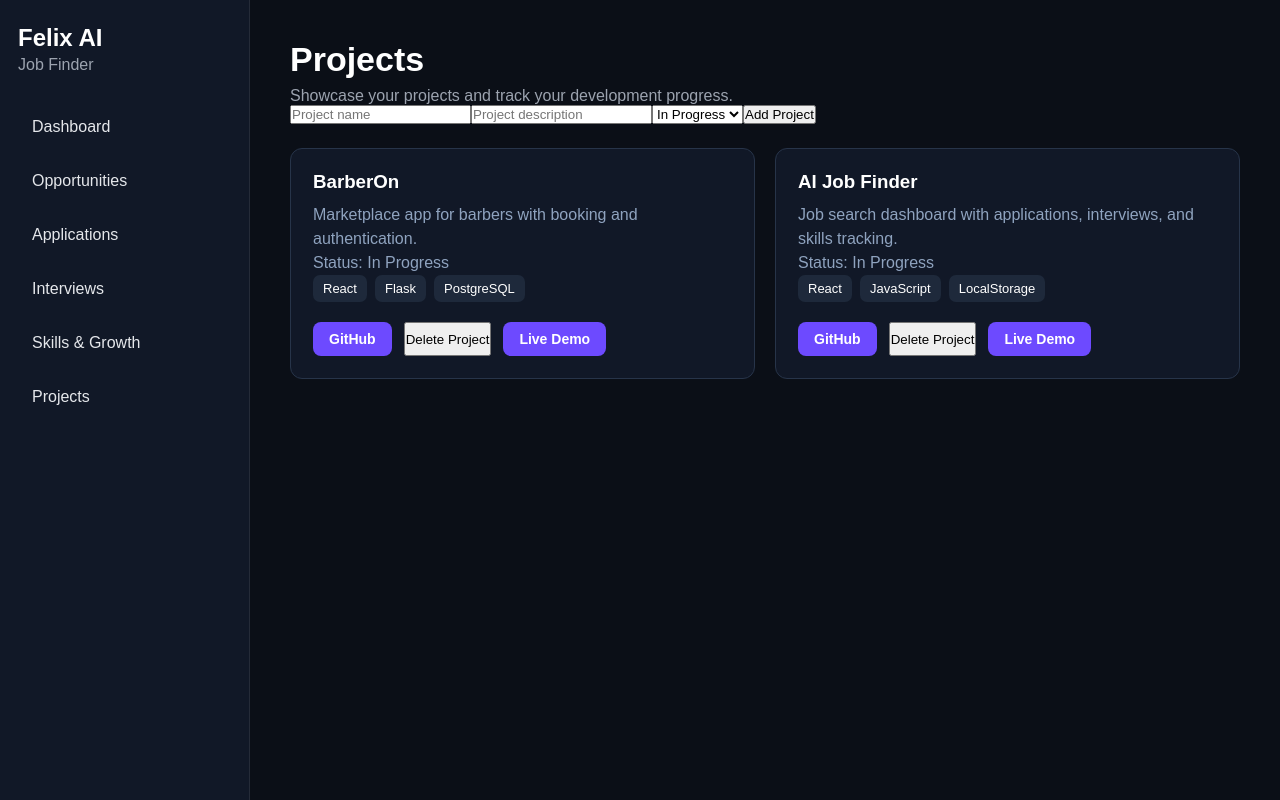
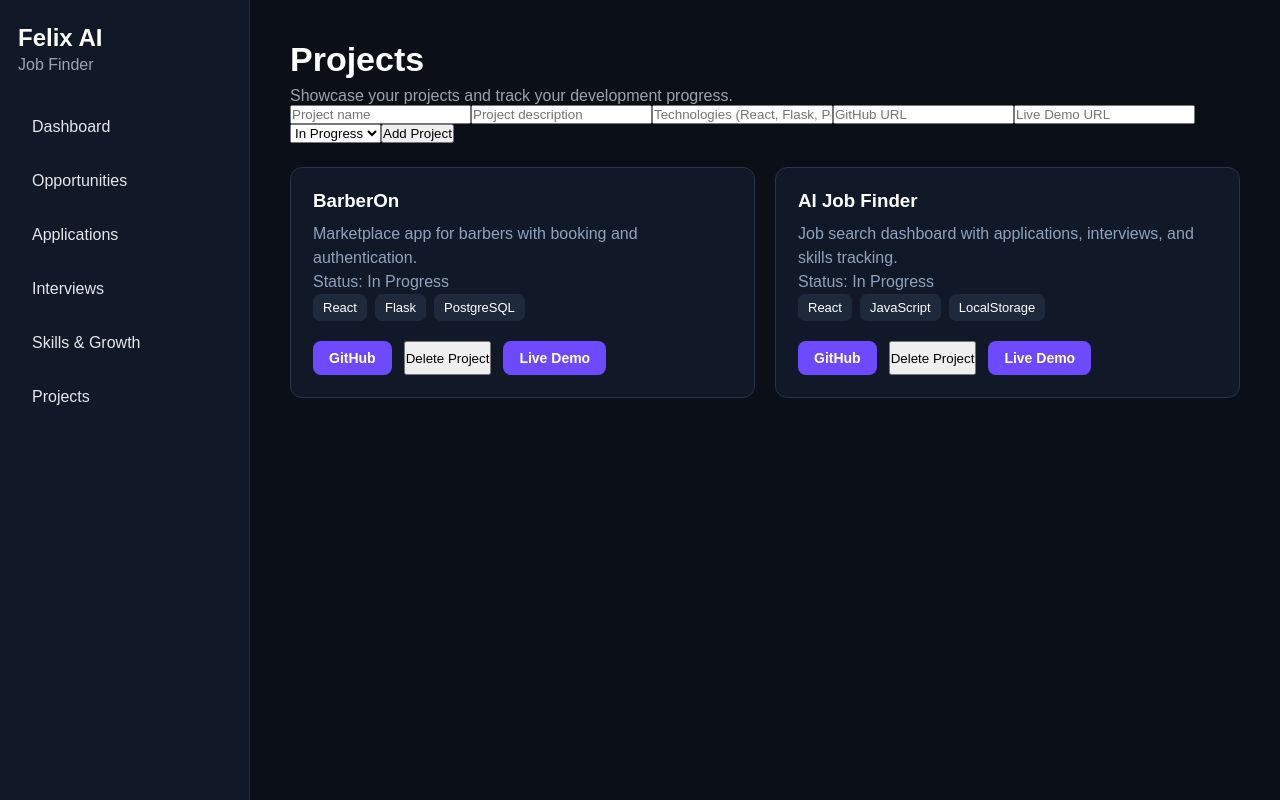
Before and after one commit to felixbritez26/JOB-GO-IA, a React (Vite) app: page /projects in a window 1280 px wide. Built offline with nearby package versions, Linux system fonts and the light colour scheme.

Commit message:
forcontinuelater

```diff
--- a/src/pages/Projects.jsx
+++ b/src/pages/Projects.jsx
@@ -5,6 +5,9 @@ function Projects() {
   const [projectName, setProjectName] = useState("");
   const [projectDescription, setProjectDescription] = useState("");
   const [projectStatus, setProjectStatus] = useState("In Progress");
+  const [projectTechnologies, setProjectTechnologies] = useState("");
+  const [projectGithub, setProjectGithub] = useState("");
+  const [projectDemo, setProjectDemo] = useState("");
   const [projects, setProjects] = useState(() => {
     const storedProjects = localStorage.getItem("projects");
 
@@ -42,10 +45,12 @@ function Projects() {
     const newProject = {
       name: projectName,
       description: projectDescription,
-      technologies: [],
+      technologies: projectTechnologies
+        .split(",")
+        .map((technology) => technology.trim()),
       status: projectStatus,
-      github: "#",
-      demo: "#",
+      github: projectGithub || "#",
+      demo: projectDemo || "#",
     };
 
     setProjects([...projects, newProject]);
@@ -82,6 +87,27 @@ function Projects() {
             placeholder="Project description"
             value={projectDescription}
             onChange={(event) => setProjectDescription(event.target.value)}
+          />
+
+          <input
+            type="text"
+            placeholder="Technologies (React, Flask, PostgreSQL)"
+            value={projectTechnologies}
+            onChange={(event) => setProjectTechnologies(event.target.value)}
+          />
+
+          <input
+            type="text"
+            placeholder="GitHub URL"
+            value={projectGithub}
+            onChange={(event) => setProjectGithub(event.target.value)}
+          />
+
+          <input
+            type="text"
+            placeholder="Live Demo URL"
+            value={projectDemo}
+            onChange={(event) => setProjectDemo(event.target.value)}
           />
 
           <select
```
